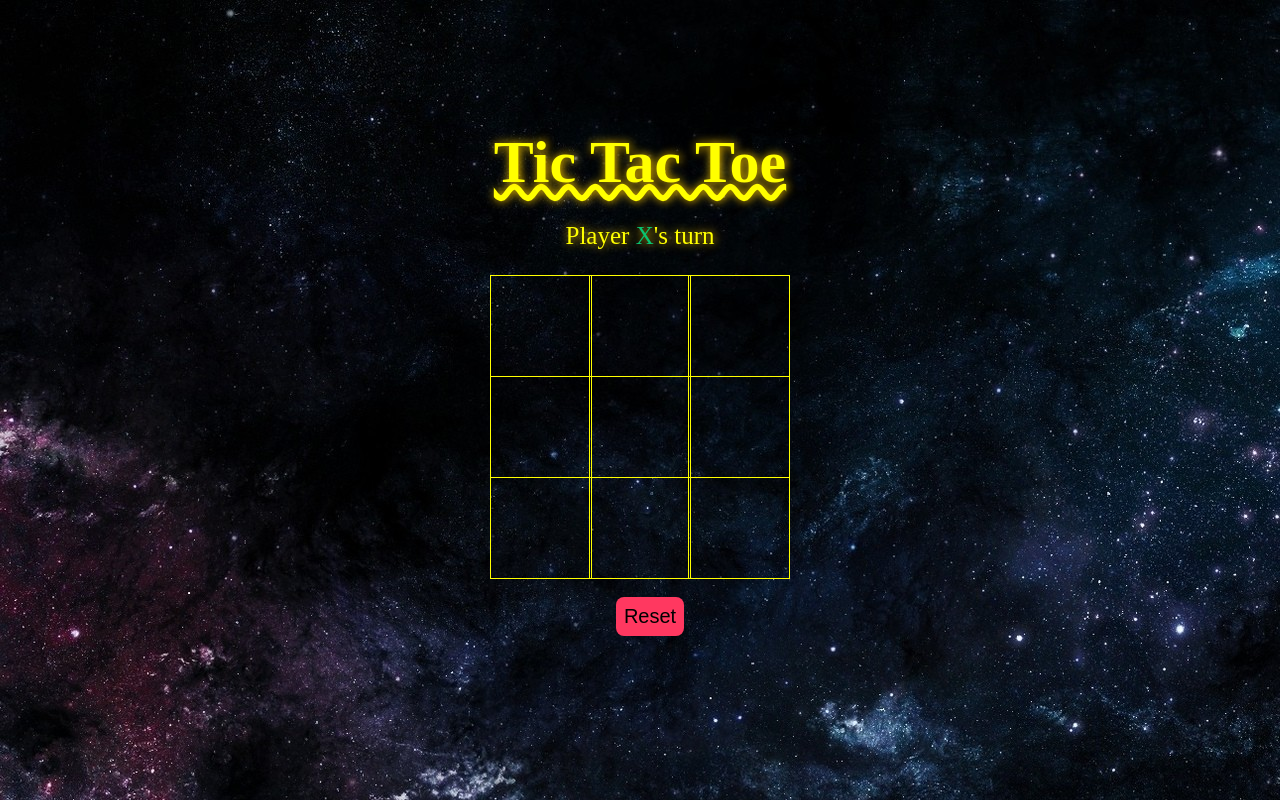
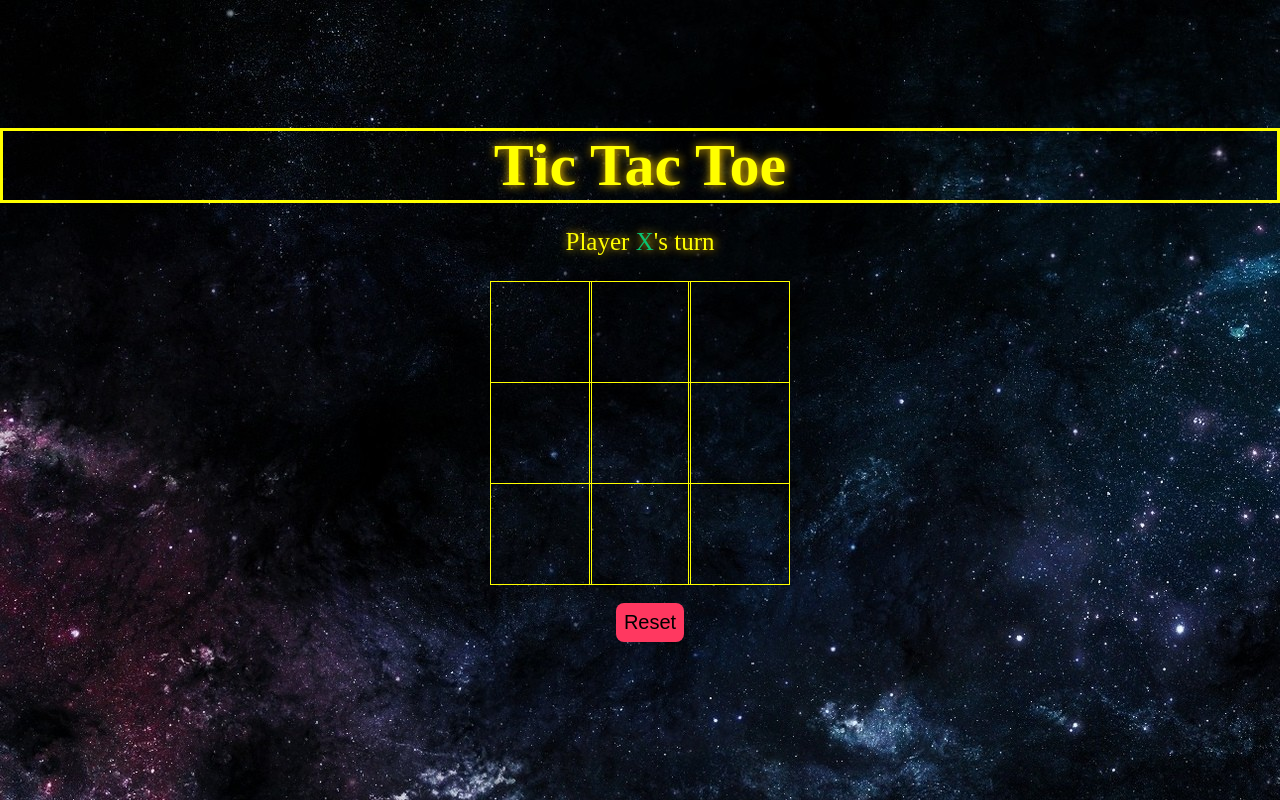
Before and after one commit to Bones0689/T-T-T, a plain HTML site: page index.html in a window 1280 px wide. Drawn offline with Linux system fonts and the light colour scheme.

Commit message:
more style

```diff
--- a/main.css
+++ b/main.css
@@ -12,7 +12,7 @@ html {
 .title {
     color: yellow;
     text-shadow: #FC0 1px 0 10px;
-    text-decoration: yellow wavy underline;
+    border: solid yellow;
     text-align: center;
     font-size: 40px;
     margin-top: 10%;
```
